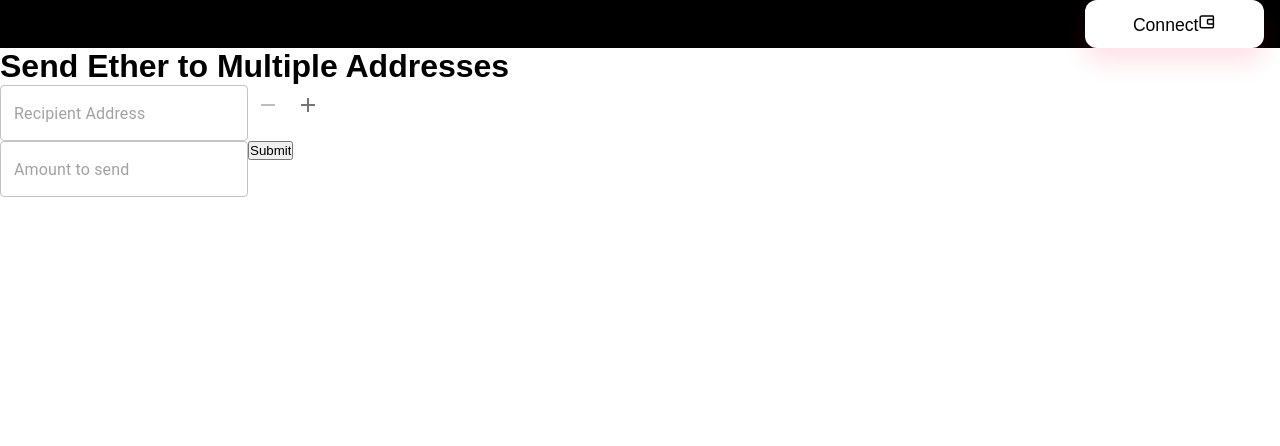
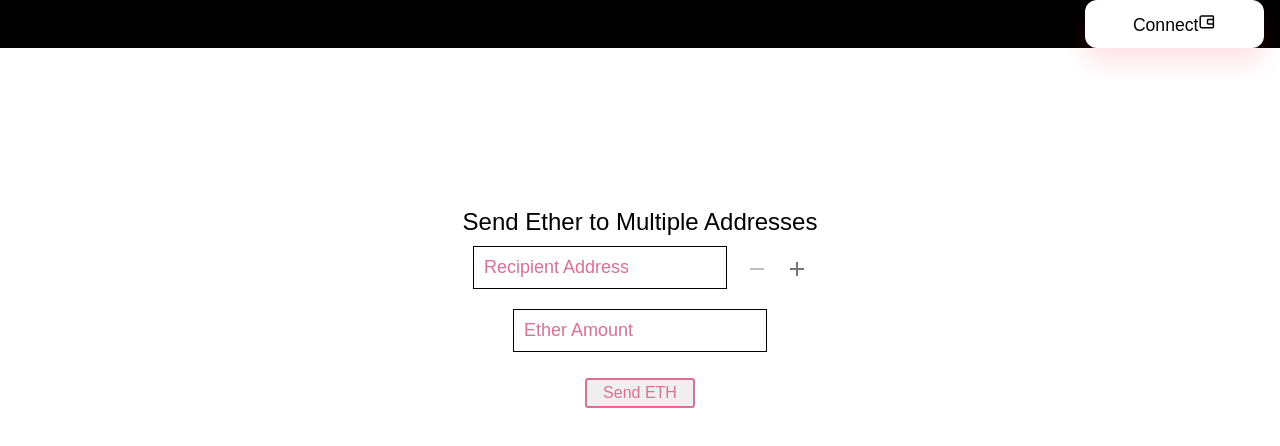
Before and after one commit to shanedunne/one-transaction, a React (Create React App) app in the folder frontend/: page / in a window 1280 px wide. Shown: the top 446 px of the page. Built offline with nearby package versions, Linux system fonts and the light colour scheme.

Commit message:
add functioning form to add recipients + ether amount

```diff
--- a/frontend/src/assets/components/forms/EtherForm.js
+++ b/frontend/src/assets/components/forms/EtherForm.js
@@ -2,15 +2,49 @@ import React, { useState } from "react";
 import { ethers } from "ethers";
 import axios from "axios";
 import { instance } from "../../../utils/axiosConfig";
-import style from "./Form.module.css";
+import styled from "styled-components";
 import TextField from "@mui/material/TextField";
-import Button from "@mui/material/Button";
 import IconButton from "@mui/material/IconButton";
 import RemoveIcon from "@mui/icons-material/Remove";
 import AddIcon from "@mui/icons-material/Add";
 import { v4 as uuidv4 } from "uuid";
 
 var etherAmount, etherRecipients;
+
+const Title = styled.h1`
+  font-family: "Kdam Thmor Pro", sans-serif;
+  font-weight: normal;
+  font-size: 1.5rem;
+  text-align: center;
+  justify-content: center;
+`;
+
+const FormContainer = styled.div`
+  margin: 0 auto;
+  padding-top: 10rem;
+  justify-content: center;
+  text-align: center;
+`;
+const InputContainer = styled.div``;
+
+const Button = styled.button`
+  color: palevioletred;
+  font-size: 1em;
+  margin: 1em;
+  padding: 0.25em 1em;
+  border: 2px solid palevioletred;
+  border-radius: 3px;
+`;
+
+const Input = styled.input`
+  font-size: 18px;
+  padding: 10px;
+  margin: 10px;
+  border: solid 1px;
+  ::placeholder {
+    color: palevioletred;
+  }
+`;
 
 export default function EtherForm() {
   const [recipients, setRecipients] = useState([{ id: uuidv4(), address: "" }]);
@@ -20,12 +54,27 @@ export default function EtherForm() {
     sender: "",
   });
 
-  const handleInputChange = (e) => {
-    setRecipients({ ...recipients, [e.target.name]: e.target.value });
+  // handles changes to form fields except recipients
+  const handleFormChange = (e) => {
+    setFormData({ ...formData, [e.target.name]: e.target.value });
+  };
+
+  // handles changes to the recipient fields
+
+  const handleRecipientChangeInput = (id, event) => {
+    const newRecipients = recipients.map((i) => {
+      if (id === i.id) {
+        i[event.target.name] = event.target.value;
+      }
+      return i;
+      console.log(newRecipients);
+    });
+
+    setRecipients(newRecipients);
   };
 
   const handleAddRecipients = () => {
-    setRecipients([...recipients, { address: "" }]);
+    setRecipients([...recipients, { id: uuidv4(), address: "" }]);
   };
 
   const handleRemoveRecipients = (id) => {
@@ -39,6 +88,7 @@ export default function EtherForm() {
 
   const handleSubmit = async (e) => {
     e.preventDefault();
+    console.log(recipients);
 
     // daoOwner = e.target.etherAmount.value;
     // tName = e.target.etherRecipients.value;
@@ -54,15 +104,19 @@ export default function EtherForm() {
   };
 
   return (
+    <FormContainer>
       <form onSubmit={handleSubmit} className="SendForm">
-      <h1>Send Ether to Multiple Addresses</h1>
+        <Title>Send Ether to Multiple Addresses</Title>
+        <InputContainer>
           {recipients.map((recipient, i) => (
             <div key={i}>
-          <TextField
-            type="text"
+              <Input
                 placeholder="Recipient Address"
-            name="owner"
+                name="address"
                 value={recipient.address}
+                onChange={(event) =>
+                  handleRecipientChangeInput(recipient.id, event)
+                }
               />
               <IconButton
                 disabled={recipients.length === 1}
@@ -70,19 +124,25 @@ export default function EtherForm() {
               >
                 <RemoveIcon />
               </IconButton>
-          <IconButton onClick={handleAddRecipients}>
+              <IconButton
+                disabled={recipients.length === 10}
+                onClick={handleAddRecipients}
+              >
                 <AddIcon />
               </IconButton>
             </div>
           ))}
-      <TextField
-        type="text"
-        placeholder="Amount to send"
-        name="owner"
+          <Input
+            placeholder="Ether Amount"
+            name="amount"
             value={formData.etherAmount}
-        onChange={handleInputChange}
+            onChange={handleFormChange}
           />
-      <input type="submit" />
+        </InputContainer>
+        <Button type="submit" onClick={handleSubmit}>
+          Send ETH
+        </Button>
       </form>
+    </FormContainer>
   );
 }
```
Also changed, not shown: 1 other file (tests, documents, lock files or other folders). Lines whose indentation alone changed are shown as unchanged.
